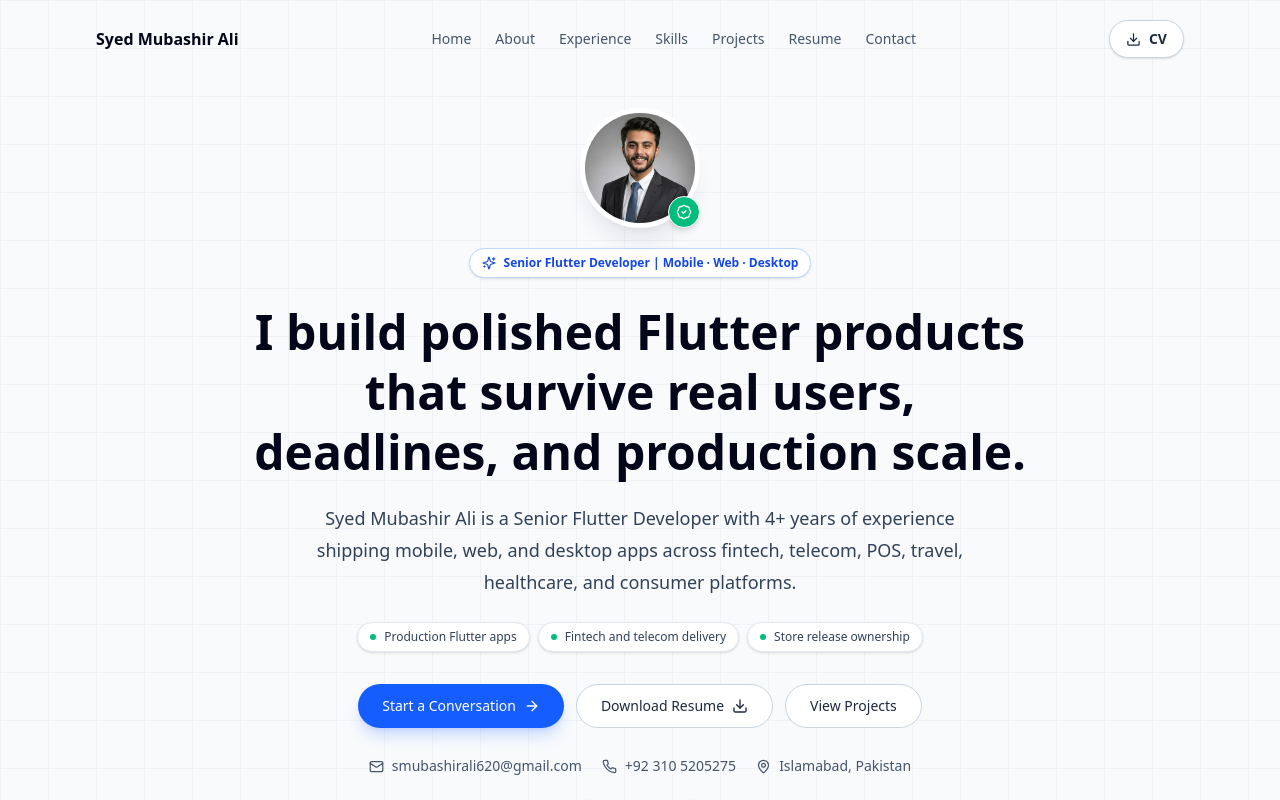
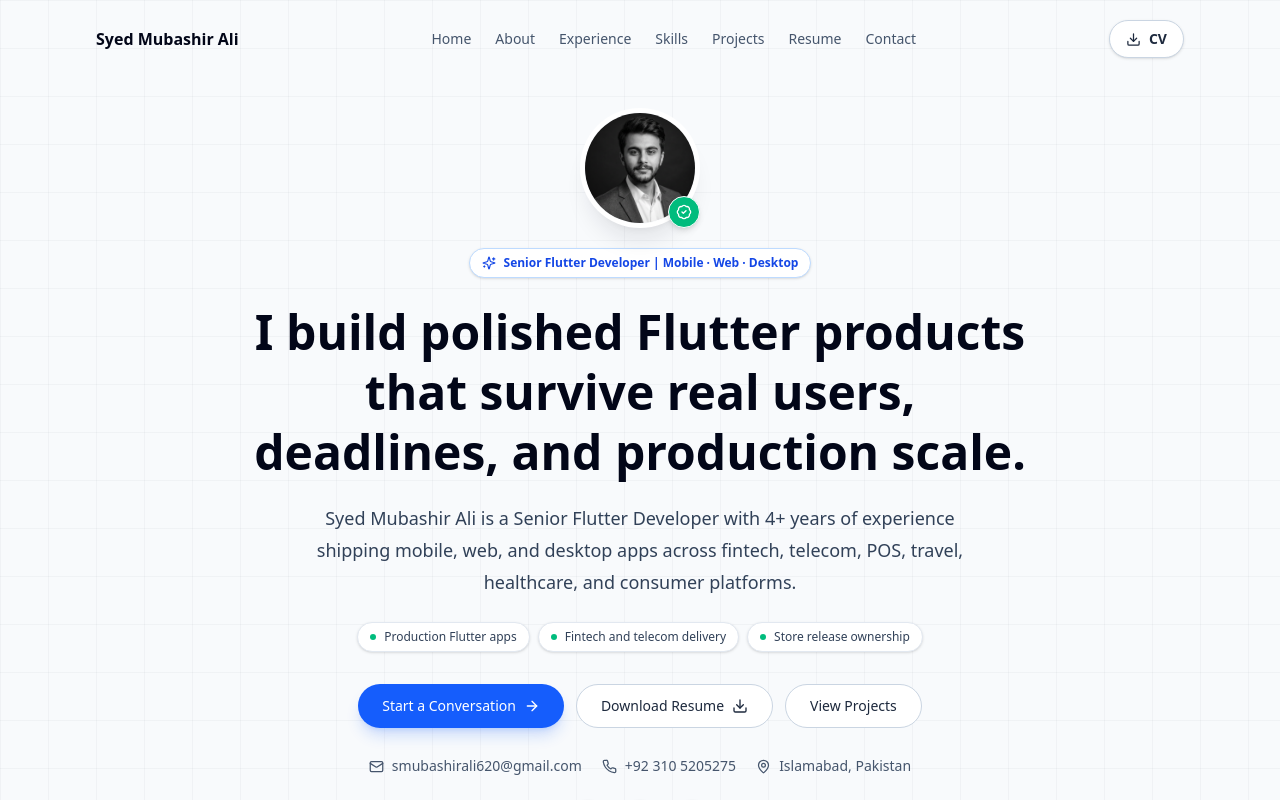
Before and after one commit to syedmubashiralii/mubashir-ali-portfolio-nextjs, a Next.js app: page / in a window 1280 px wide. Shown: the top 800 px of the page. Built offline with nearby package versions, Linux system fonts and the light colour scheme.

Commit message:
fixed profile image

```diff
--- a/app/components/Hero.tsx
+++ b/app/components/Hero.tsx
@@ -45,7 +45,7 @@
           <div className="relative">
             <div className="relative h-24 w-24 overflow-hidden rounded-full border border-white bg-slate-200 shadow-xl shadow-slate-900/10 ring-4 ring-white dark:border-slate-800 dark:bg-slate-900 dark:ring-slate-900 sm:h-28 sm:w-28">
               <Image
-                src="/syed-mubashir-ali-headshot.jpeg"
+                src="/profile-image.png"
                 alt={contact.name}
                 fill
                 priority
```
Also changed, not shown: public/profile-image.png, public/syed-mubashir-ali-headshot.jpeg (deleted).
